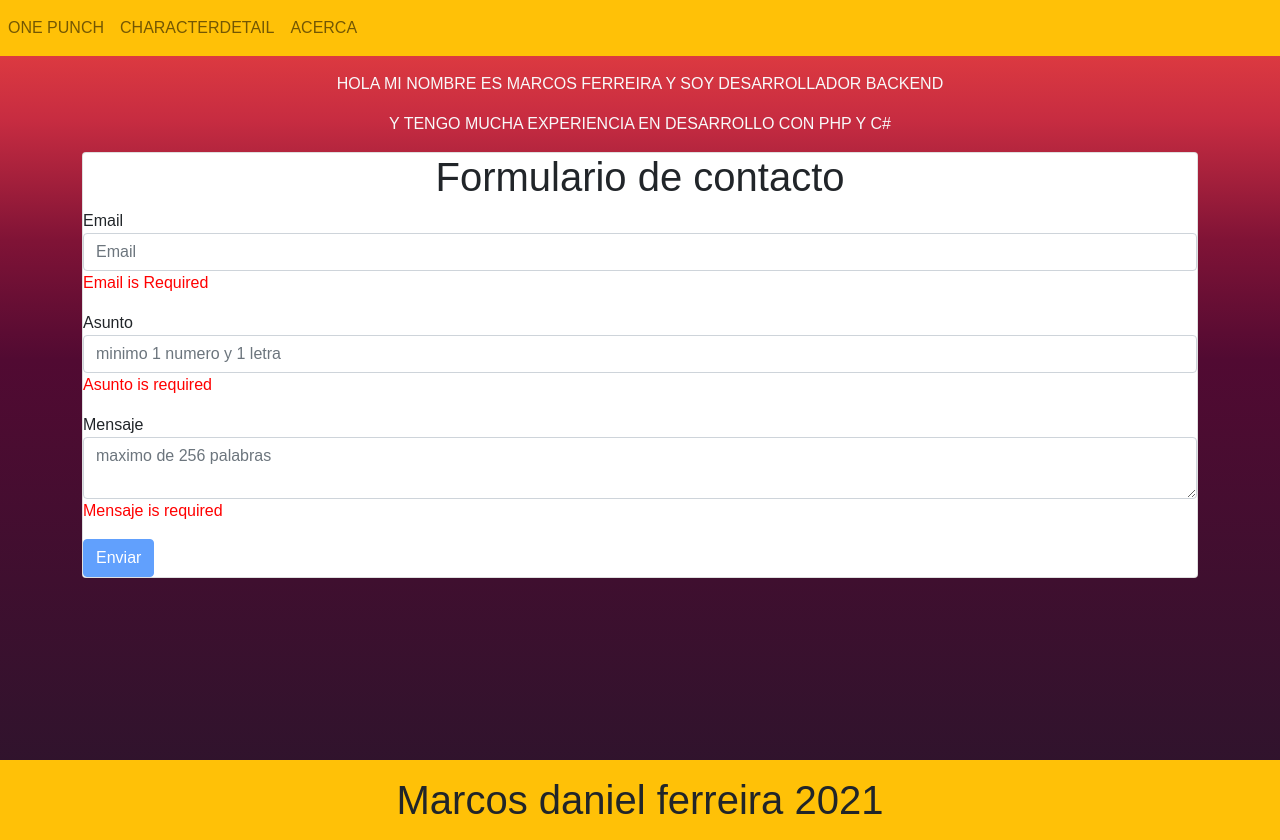
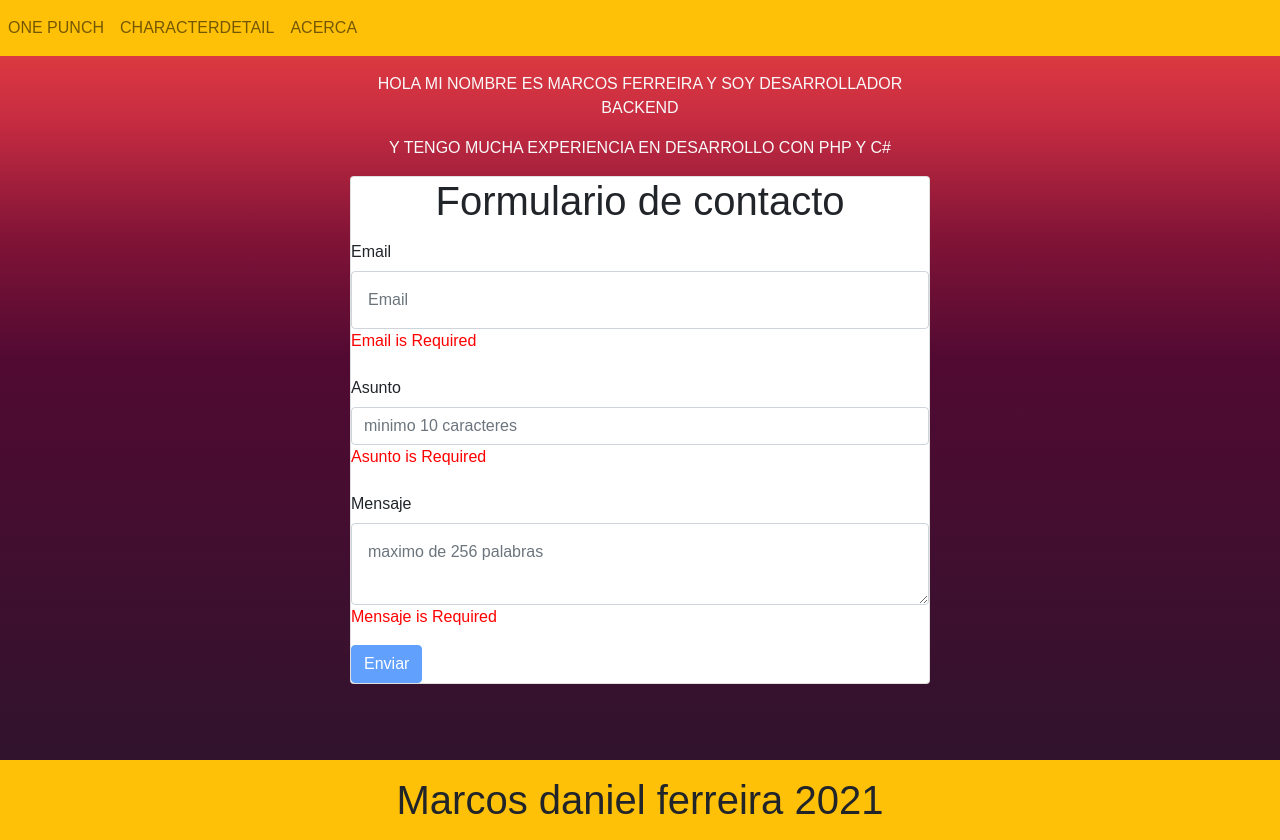
Before and after one commit to MarcosFerreira88/ReactCurso, a React (Create React App) app: page /about in a window 1280 px wide. Built offline with nearby package versions, Linux system fonts and the light colour scheme.

Commit message:
se coloco estilos con bootstrap

```diff
--- a/src/components/formulario/formulario.js
+++ b/src/components/formulario/formulario.js
@@ -1,6 +1,6 @@
 import React from "react";
 import { useState } from "react";
-import {Form,Col, Container,Button} from 'react-bootstrap'
+import {Form,Row,Col, Container,Button} from 'react-bootstrap'
 
 export function validacion(input){
     let errors = {}
@@ -30,8 +30,8 @@ const Formulario =(props)=> {
 
     const [fails, setFails] = useState({
             email: 'Email is Required',
-            asunto: "Asunto is required",
-            mensaje:"Mensaje is required"
+            asunto: "Asunto is Required",
+            mensaje:"Mensaje is Required"
     })
 
 
@@ -58,18 +58,20 @@ const Formulario =(props)=> {
     return (
 
 
-        <>
-        <div class="container mt-3">
+        <Row>
+            <Col></Col>
+            <Col xs={6}>
+        <div class="container mt-3 ">
             <p class="text-center text-uppercase text-light">Hola mi nombre es Marcos Ferreira y soy desarrollador backend</p>
             <p class="text-center text-italic text-uppercase text-light"> y tengo mucha experiencia en desarrollo con php y c# </p>
-        <div class="card card-container">
+        <div class="card card-container" >
             <h1 className="text-center">Formulario de contacto</h1>
-             <form onSubmit={(e) => onSubmitForm(e)} className="background=blue">
+             <form onSubmit={(e) => onSubmitForm(e)} >
                  <div>
-                    <label> Email </label>
+                    <label class="col-sm-2 col-form-label"> Email </label>
                     <input
                         type="text"
-                        class="form-control"
+                        class="form-control p-3"
                         name='email'
                         placeholder="Email"
                         value={state.email}
@@ -78,22 +80,22 @@ const Formulario =(props)=> {
                     {fails.email ? <p style={{color: 'red'}}> {fails.email}</p> : <p></p>}
                 </div>
                 <div>
-                    <label> Asunto </label>
+                    <label class="col-sm-2 col-form-label"> Asunto </label>
                     <input
                         type="text"
                         class="form-control"
                         name='asunto'
-                        placeholder="minimo 1 numero y 1 letra"
+                        placeholder="minimo 10 caracteres"
                         value={state.asunto}
                         onChange={(e) => onHandleChange(e)}
                     />
                     {fails.asunto && <p style={{color: 'red'}}> {fails.asunto} </p>}
                 </div>
                 <div>
-                    <label> Mensaje </label>
+                    <label class="col-sm-2 col-form-label"> Mensaje </label>
                     <textarea
                         type="text"
-                        class="form-control"
+                        class="form-control p-3"
                         name='mensaje'
                         placeholder="maximo de 256 palabras"
                         value={state.mensaje}
@@ -102,7 +104,7 @@ const Formulario =(props)=> {
                     {fails.mensaje && <p style={{color: 'red'}}> {fails.mensaje} </p>}
                 </div>
                 <div>
-                    <Button type="submit" disabled={ fails.email || fails.asunto|| fails.mensaje ? true : false  }>
+                    <Button   disabled={ fails.email || fails.asunto|| fails.mensaje ? true : false  }>
                     Enviar
                     </Button>
                 </div>
@@ -110,7 +112,9 @@ const Formulario =(props)=> {
 
                 </div>
                 </div>
-        </>
+                </Col>
+                <Col></Col>
+        </Row>
 
 
 
--- a/src/data/data.json
+++ b/src/data/data.json
@@ -56,7 +56,7 @@
             "name": "marcos",
             "heroname": "niño emperador",
             "age": 10,
-            "photo": "https://static.wikia.nocookie.net/onepunchman/images/c/cd/Chico_Emperador_anime.png/revision/latest/scale-to-width-down/1000?cb=20151210162635&path-prefix=es",
+            "photo": "https://www.gameit.es/wp-content/uploads/2020/02/One-punch2.jpg",
             "city":"ciudad Y"
 
         }
@@ -65,7 +65,7 @@
             "name": "Kanji",
             "heroname": "Banken-man",
             "age": 30,
-            "photo": "https://static.wikia.nocookie.net/onepunchman/images/b/bf/Watchdog_Man_anime.jpg/revision/latest/scale-to-width-down/400?cb=20151204191629&path-prefix=es",
+            "photo": "https://m.media-amazon.com/images/M/MV5BYWEwZTUwMTMtODJiNC00MThhLWI4NTQtNjZhZDE3ZWI0MTI2XkEyXkFqcGdeQXVyNjQwNzY3OTQ@._V1_.jpg",
             "city":"ciudad Q"
 
         }
```
